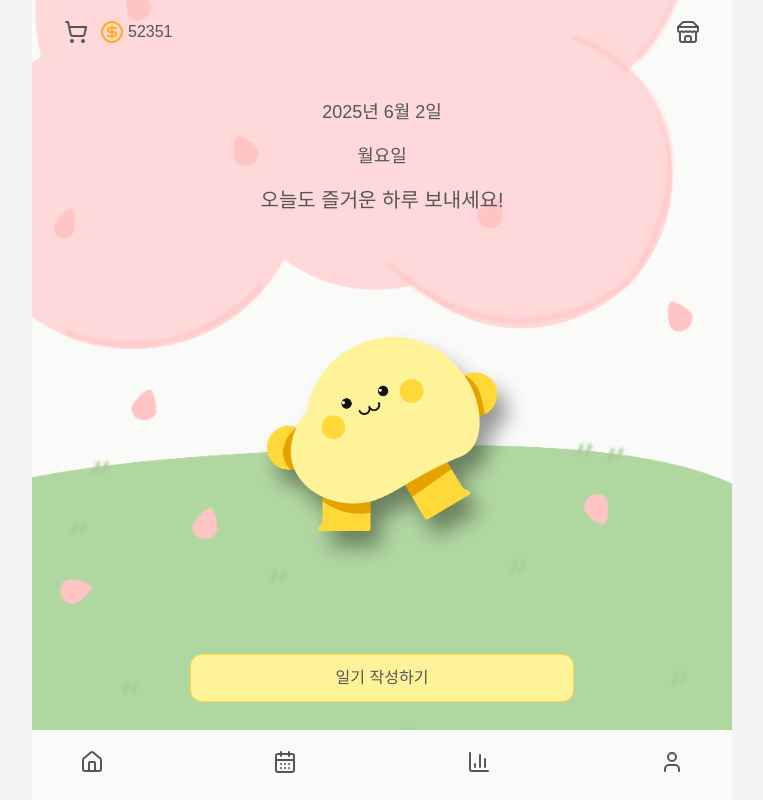
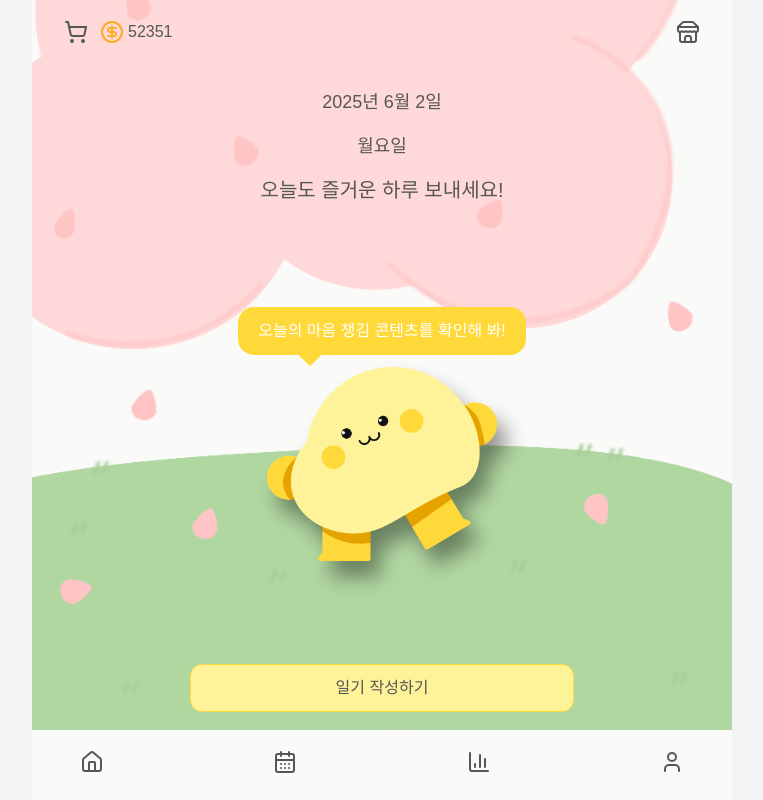
Before and after one commit to xuuwon/maeumgyeol, a Next.js app: page /home in a window 1280 px wide. Shown: the whole page, without its empty margins (258-1021 px from the left). Built offline with nearby package versions, Linux system fonts and the light colour scheme; a web font is replaced by a local one.

Commit message:
feat: 말풍선 구현 및 페이지 이동 구현

```diff
--- a/src/app/home/page.tsx
+++ b/src/app/home/page.tsx
@@ -33,12 +33,23 @@ const Page = () => {
         <p className="text-xl">오늘도 즐거운 하루 보내세요!</p>
       </div>
 
-      <div className="drop-shadow-[10px_16px_10px_rgba(0,0,0,0.40)]">
+      <div className="flex flex-col items-center gap-3">
+        <div
+          className="relative max-w-xs px-5 py-3 text-white cursor-pointer bg-main-yellow rounded-2xl"
+          onClick={() => {
+            router.push('/contents/level3');
+          }}
+        >
+          오늘의 마음 챙김 콘텐츠를 확인해 봐!
+          {/* 꼬리 */}
+          <div className="absolute w-4 h-4 rotate-45 bg-main-yellow -bottom-2 left-16"></div>
+        </div>
         <Image
           src="/images/characters/basic_character.png" // 예시
           alt="메인 캐릭터"
           width={230}
           height={230}
+          className="drop-shadow-[10px_16px_10px_rgba(0,0,0,0.40)]"
         />
       </div>
 
```
